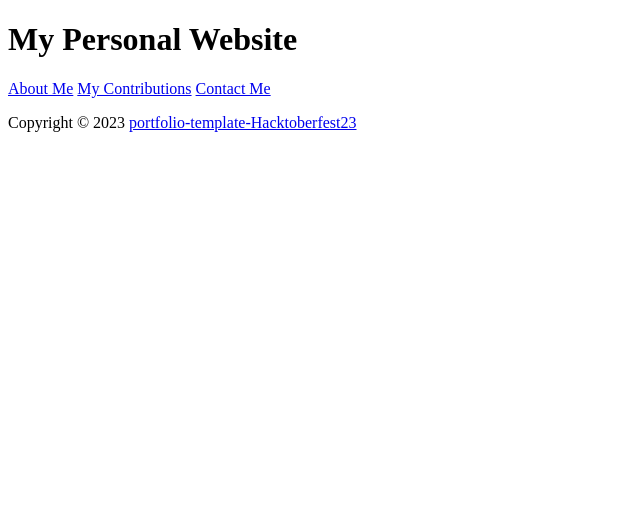
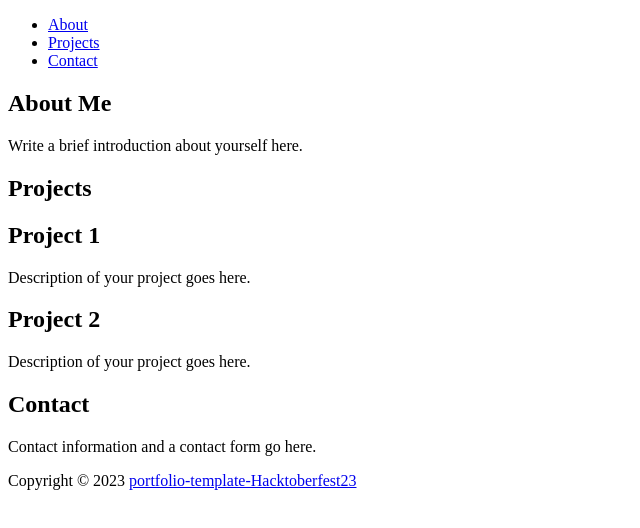
Before and after one commit to wbhoomika/portfolio-template-Hacktoberfest23, a plain HTML site: page index.html in a window 1280 px wide. Shown: the whole page, without its empty margins (0-640 px from the left). Drawn offline with Linux system fonts and the light colour scheme.

Commit message:
Update index.html

```diff
--- a/index.html
+++ b/index.html
@@ -1,23 +1,49 @@
 <!DOCTYPE html>
-<html>
+<html lang="en">
 <head>
+    <meta charset="UTF-8">
+    <meta name="viewport" content="width=device-width, initial-scale=1.0">
+    <link rel="stylesheet" href="style.css">
     <title>My Personal Portfolio</title>
 </head>
 <body>
     <header>
-    <h1>My Personal Website</h1>
         <nav>
-      <a href="#">About Me</a>
-      <a href="#">My Contributions</a>
-      <a href="#">Contact Me</a>
+            <ul>
+                <li><a href="#about">About</a></li>
+                <li><a href="#projects">Projects</a></li>
+                <li><a href="#contact">Contact</a></li>
+            </ul>
         </nav>
     </header>
-  <main>
-    </main>
+
+    <section id="about">
+        <h1>About Me</h1>
+        <p>Write a brief introduction about yourself here.</p>
+    </section>
+
+    <section id="projects">
+        <h1>Projects</h1>
+        <div class="project">
+            <h2>Project 1</h2>
+            <p>Description of your project goes here.</p>
+        </div>
+        <div class="project">
+            <h2>Project 2</h2>
+            <p>Description of your project goes here.</p>
+        </div>
+    </section>
+
+    <section id="contact">
+        <h1>Contact</h1>
+        <p>Contact information and a contact form go here.</p>
+    </section>
+  <section>
    <footer>
     <p>Copyright &copy; 2023
       <a href="https://github.com/wbhoomika/portfolio-template-Hacktoberfest23/graphs/contributors">portfolio-template-Hacktoberfest23</a>
     </p>
   </footer>
+    </section>
 </body>
 </html>
```
Lines whose indentation alone changed are shown as unchanged.
